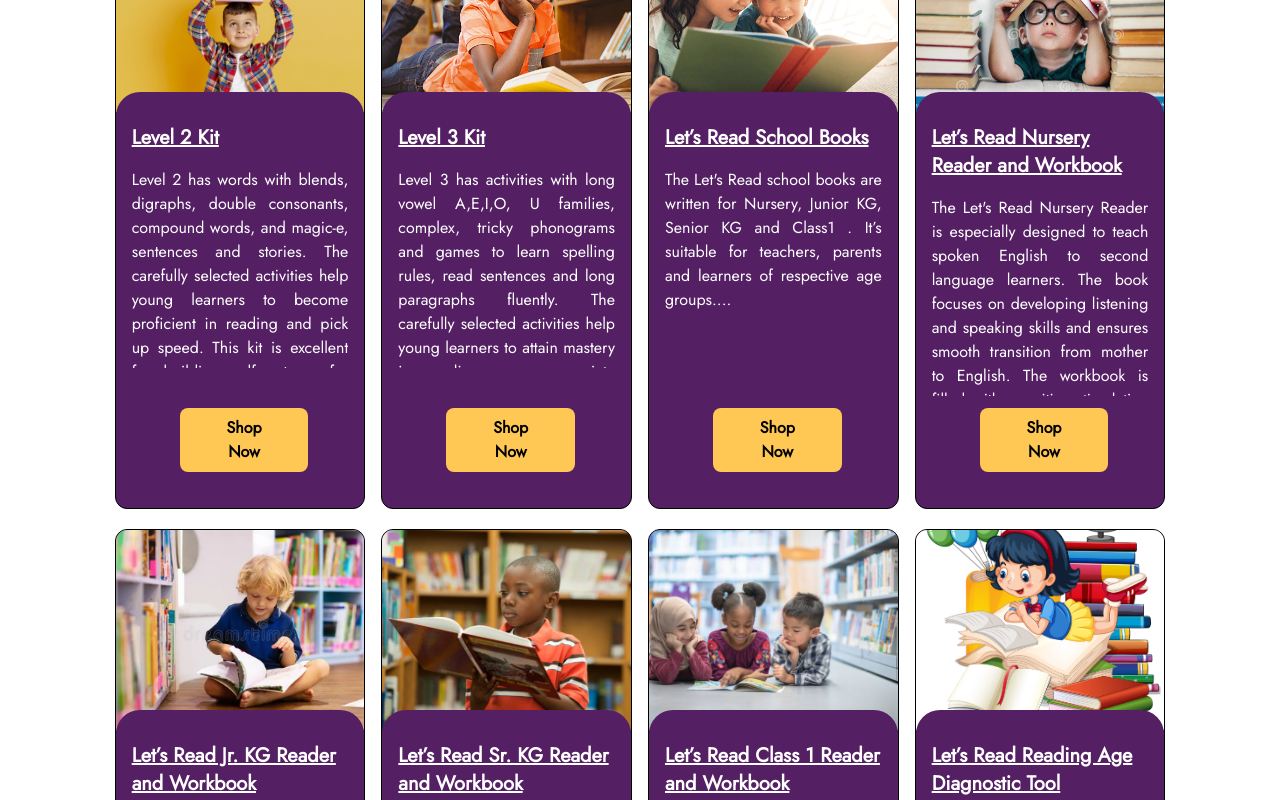
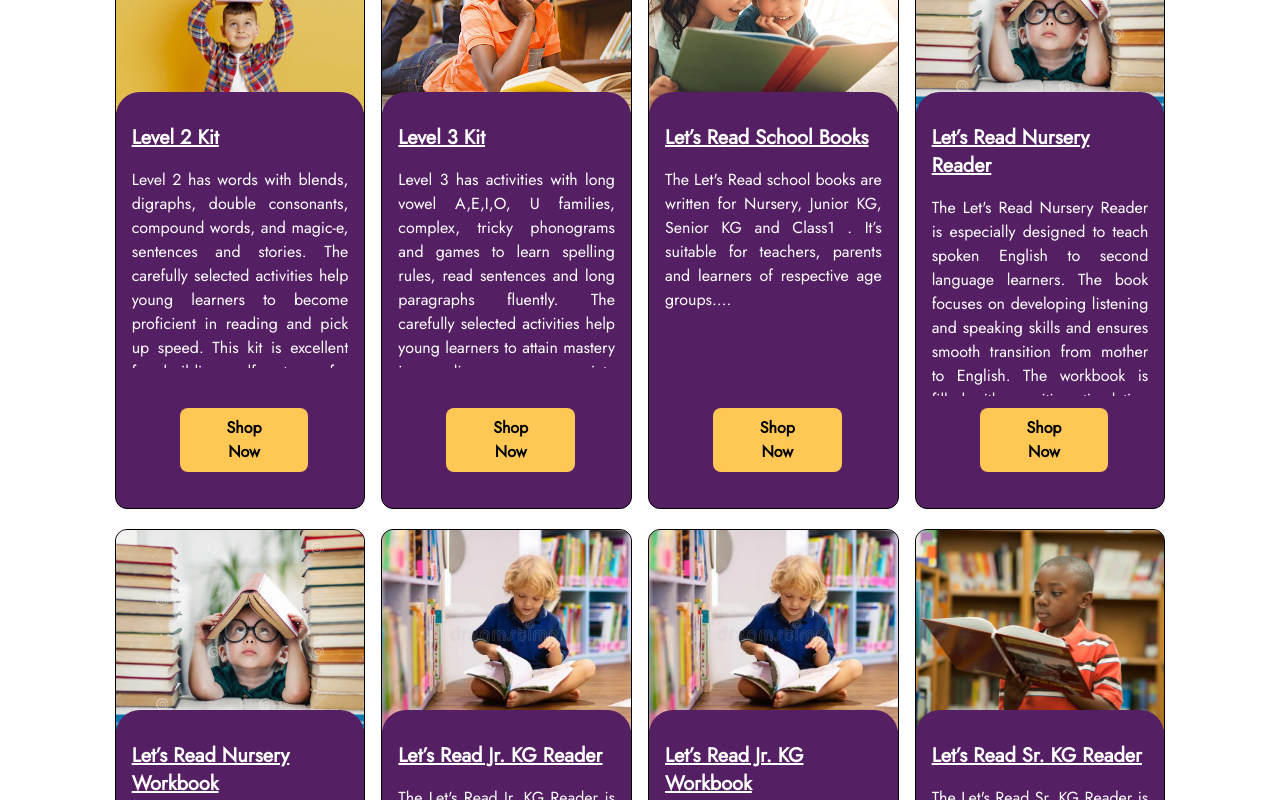
Before and after one commit to Hibbanur-Rahman/letsRead-new, a React (Vite) app: page /products in a window 1280 px wide. Shown: the part 1520-2320 px from the top of the page. Built offline with nearby package versions, Linux system fonts and the light colour scheme.

Commit message:
Fix the conetent

```diff
--- a/src/pages/Products.jsx
+++ b/src/pages/Products.jsx
@@ -47,7 +47,7 @@
         "Our Let's Read Educator's Handbook is your ultimate guide to teaching phonics skills effectively. It’s suitable for both teachers, parents and learners of all age groups.",
       icon: productCardIcon1,
       productLink:
-        "https://letsreadindia.myinstamojo.com/product/snakes-and-ladders/",
+        "https://letsreadindia.myinstamojo.com/product/phonics-reading-skill-educators-handbook/",
       type: "book",
       amount: 600,
     },
@@ -59,8 +59,8 @@
         "Let's Read kits are fun, engaging hands-on activities and games that support reading at every level. Purchase these exciting activities to make reading stress free.",
       icon: productCardIcon1,
       productLink:
-        "https://letsreadindia.myinstamojo.com/product/snakes-and-ladders/",
-      type: "game",
+        " ",
+      type: "book",
       amount: 8000,
     },
     {
@@ -71,7 +71,7 @@
         "Level 0 is for beginners and mostly young children. The carefully planned set of activities help the children to transition from mother tongue to English, recognise letters and associate sounds with symbols. Although this level is for early years, activities like the picture cards can be used as prompts for older children to improve spoken English. The Level 0 manual describes every activity in detail.",
       icon: productCardIcon1,
       productLink:
-        "https://letsreadindia.myinstamojo.com/product/snakes-and-ladders/",
+        " ",
       type: "book",
       amount: 8000,
     },
@@ -83,8 +83,8 @@
         "Level 1 is all about learning to read CVC (3 letter) words, sentences and stories. The carefully selected activities help young learners to master fluency in reading and pick up speed. This kit is excellent for building self esteem for your little ones. The Level 1 kit comes with a detailed manual that describes every activity in the kit.",
       icon: productCardIcon1,
       productLink:
-        "https://letsreadindia.myinstamojo.com/product/snakes-and-ladders/",
-      type: "game",
+        " ",
+      type: "book",
       amount: 8000,
     },
     {
@@ -95,7 +95,7 @@
         "Level 2 has words with blends, digraphs, double consonants, compound words, and magic-e, sentences and stories. The carefully selected activities help young learners to become proficient in reading and pick up speed. This kit is excellent for building self esteem for your little ones. The Level 2 kit comes with a detailed manual that describes every activity in the kit.",
       icon: productCardIcon1,
       productLink:
-        "https://letsreadindia.myinstamojo.com/product/snakes-and-ladders/",
+        " ",
       type: "book",
       amount: 8000,
     },
@@ -107,7 +107,7 @@
         "Level 3 has activities with long vowel A,E,I,O, U families, complex, tricky phonograms and games to learn spelling rules, read sentences and long paragraphs fluently. The carefully selected activities help young  learners to attain mastery in reading age appropriate books. This kit is excellent for building self esteem for children of all age groups. The Level 3 kit comes with a detailed manual that describes every activity in the kit.",
       icon: productCardIcon1,
       productLink:
-        "https://letsreadindia.myinstamojo.com/product/snakes-and-ladders/",
+        " ",
       type: "book",
       amount: 8000,
     },
@@ -119,55 +119,103 @@
         "The Let's Read school books are written for Nursery, Junior KG, Senior KG and Class1 . It’s suitable for teachers, parents and learners of respective age groups.",
       icon: productCardIcon2,
       productLink:
-        "https://letsreadindia.myinstamojo.com/product/snakes-and-ladders/",
+        "https://letsreadindia.myinstamojo.com/product/lets-read-nursery-reader/",
       type: "book",
       amount: 300,
     },
     {
       id: 8,
       image: productImg8,
-      heading: "Let’s Read Nursery Reader and Workbook",
+      heading: "Let’s Read Nursery Reader",
       description:
         "The Let's Read Nursery Reader is especially designed to teach spoken English to second language learners. The book focuses on developing listening and speaking skills and ensures smooth transition from mother to English. The workbook is filled with cognitive stimulation activities that stimulate higher order thinking skills and are perfect for tiny tots. The stickers and tracing activities are an instant favourite with toddlers",
       icon: productCardIcon3,
       productLink:
-        "https://letsreadindia.myinstamojo.com/product/snakes-and-ladders/",
+        "https://letsreadindia.myinstamojo.com/product/lets-read-nursery-reader/",
+      type: "book",
+      amount: 300,
+    },
+    {
+      id: 26,
+      image: productImg8,
+      heading: "Let’s Read Nursery Workbook",
+      description:
+        "The Let's Read Nursery Workbook is especially designed to teach writing English as second language learners. The Workbook focuses on developing writing and speaking skills and ensures smooth transition from mother to English. The workbook is filled with cognitive stimulation activities that stimulate higher order thinking skills and are perfect for tiny tots. The stickers and tracing activities are an instant favourite with toddlers",
+      icon: productCardIcon3,
+      productLink:
+        "https://letsreadindia.myinstamojo.com/product/lets-read-nursery-workbook/",
       type: "book",
       amount: 300,
     },
     {
       id: 9,
       image: productImg9,
-      heading: "Let’s Read Jr. KG Reader and Workbook",
+      heading: "Let’s Read Jr. KG Reader",
       description:
         "The Let's Read Jr. KG Reader is especially designed to practise reading CVC words and sentences with confidence and speed. The simple related illustrations help to build comprehension. Our structured approach makes reading stress free and a lot of fun.",
       icon: productCardIcon3,
       productLink:
-        "https://letsreadindia.myinstamojo.com/product/snakes-and-ladders/",
+        "https://letsreadindia.myinstamojo.com/product/lets-read-jr-kg-reader/",
+      type: "book",
+      amount: 180,
+    },
+    {
+      id: 27,
+      image: productImg9,
+      heading: "Let’s Read Jr. KG Workbook",
+      description:
+        "The Let's Read Jr. KG Workbook focuses on developing writing and speaking skills and ensures smooth transition from mother to English. The workbook is filled with cognitive stimulation activities that stimulate higher order thinking skills and are perfect for tiny tots. The stickers and tracing activities are an instant favourite with toddlers",
+      icon: productCardIcon3,
+      productLink:
+        "https://letsreadindia.myinstamojo.com/product/lets-read-jr-kg-workbook/",
       type: "book",
       amount: 180,
     },
     {
       id: 10,
       image: productImg10,
-      heading: " Let’s Read Sr. KG Reader and Workbook",
+      heading: " Let’s Read Sr. KG Reader",
       description:
         "The Let's Read Sr. KG Reader is especially designed to practise words with blends, digraphs, double consonants, compound words, and magic-e, sentences and stories.The simple related illustrations help to build comprehension. Our structured approach makes reading stress free and a lot of fun.",
       icon: productCardIcon3,
       productLink:
-        "https://letsreadindia.myinstamojo.com/product/snakes-and-ladders/",
-      type: "game",
+        "https://letsreadindia.myinstamojo.com/product/lets-read-sr-kg-reader/",
+      type: "book",
+      amount: 180,
+    },
+    {
+      id: 28,
+      image: productImg10,
+      heading: " Let’s Read Sr. KG Workbook",
+      description:
+        "The Let's Read Sr. KG Workbook focuses on developing writing and speaking skills and ensures smooth transition from mother to English. The workbook is filled with cognitive stimulation activities that stimulate higher order thinking skills and are perfect for tiny tots. The stickers and tracing activities are an instant favourite among children.",
+      icon: productCardIcon3,
+      productLink:
+        "https://letsreadindia.myinstamojo.com/product/lets-read-sr-kg-workbook/",
+      type: "book",
       amount: 180,
     },
     {
       id: 11,
       image: productImg11,
-      heading: "Let’s Read Class 1 Reader and Workbook",
+      heading: "Let’s Read Class 1 Reader",
       description:
         "The Let's Read Class 1 Reader is especially designed to practise long vowel A,E,I,O, U families, complex, tricky phonograms, learn spelling rules, read sentences and long paragraphs fluently. The simple related illustrations help to build comprehension. Our structured approach makes reading stress free and a lot of fun.The workbook is filled with cognitive stimulation activities that stimulate higher order thinking skills and are perfect for proficient readers. They provide the correct amount of challenge to build mastery.",
       icon: productCardIcon3,
       productLink:
-        "https://letsreadindia.myinstamojo.com/product/snakes-and-ladders/",
+        "https://letsreadindia.myinstamojo.com/product/lets-read-class-1-reader/",
+      type: "book",
+      amount: 240,
+    },
+    {
+      id: 29,
+      image: productImg11,
+      heading: "Let’s Read Class 1 Workbook",
+      description:
+        "The Let's Read Class 1 workbook is filled with cognitive stimulation activities that stimulate higher order thinking skills and are perfect for proficient readers. They provide the correct amount of challenge to build mastery.",
+      icon: productCardIcon3,
+      productLink:
+        "https://letsreadindia.myinstamojo.com/product/lets-read-class-1-workbook/",
       type: "book",
       amount: 240,
     },
@@ -179,7 +227,7 @@
         "The Let's Read - Reading Age Diagnostic Tool is a simple to use assessment tool that takes less than a minute to identify the Reading Age of a learner. All instructions of use are given in the manual. It is user friendly and does not require any formal training.",
       icon: productCardIcon3,
       productLink:
-        "https://letsreadindia.myinstamojo.com/product/snakes-and-ladders/",
+        "https://letsreadindia.myinstamojo.com/product/reading-age-diagnostic-tool/",
       type: "book",
       amount: 500,
     },
@@ -192,7 +240,7 @@
       icon: productCardIcon4,
       productLink:
         "https://letsreadindia.myinstamojo.com/product/snakes-and-ladders/",
-      type: "book",
+      type: "game",
       amount: 550,
     },
     {
@@ -204,7 +252,7 @@
       icon: productCardIcon4,
       productLink:
         "https://letsreadindia.myinstamojo.com/product/snakes-and-ladders/",
-      type: "book",
+      type: "game",
       amount: 550,
     },
     {
@@ -216,7 +264,7 @@
       icon: productCardIcon4,
       productLink:
         "https://letsreadindia.myinstamojo.com/product/snakes-and-ladders/",
-      type: "book",
+      type: "game",
       amount: 599,
     },
     {
@@ -228,7 +276,7 @@
       icon: productCardIcon4,
       productLink:
         "https://letsreadindia.myinstamojo.com/product/snakes-and-ladders/",
-      type: "book",
+      type: "game",
       amount: 600,
     },
     {
@@ -240,7 +288,7 @@
       icon: productCardIcon4,
       productLink:
         "https://letsreadindia.myinstamojo.com/product/snakes-and-ladders/",
-      type: "book",
+      type: "game",
       amount: 600,
     },
     {
@@ -252,7 +300,7 @@
       icon: productCardIcon4,
       productLink:
         "https://letsreadindia.myinstamojo.com/product/snakes-and-ladders/",
-      type: "book",
+      type: "game",
       amount: 600,
     },
     {
@@ -264,7 +312,7 @@
       icon: productCardIcon4,
       productLink:
         "https://letsreadindia.myinstamojo.com/product/snakes-and-ladders/",
-      type: "book",
+      type: "game",
       amount: 600,
     },
     {
@@ -276,7 +324,7 @@
       icon: productCardIcon4,
       productLink:
         "https://letsreadindia.myinstamojo.com/product/snakes-and-ladders/",
-      type: "book",
+      type: "game",
       amount: 699,
     },
     {
@@ -288,30 +336,114 @@
       icon: productCardIcon4,
       productLink:
         "https://letsreadindia.myinstamojo.com/product/snakes-and-ladders/",
-      type: "book",
+      type: "game",
       amount: 699,
     },
     {
       id: 22,
       image: productImg22,
-      heading: "DOT Books - Level 1 - Set 1, Set 2, Set 3, Set 4, Set 5",
+      heading: "Dot Books Level 1 Set 1 'A' ",
       description:
         "The level 1 DOT Books series help learners to master 3 letter words. Each set consists of a word book, a sight word book, a sentence book and two story books. The set focuses on a particular vowel sound and the entire set has words with the same sound. DOT Books are unique and one of it’s kind !",
       icon: productCardIcon4,
       productLink:
-        "https://letsreadindia.myinstamojo.com/product/snakes-and-ladders/",
+        "https://letsreadindia.myinstamojo.com/product/dot-books-level-1-set-1-a/",
+      type: "book",
+      amount: 599,
+    },
+    {
+      id: 26,
+      image: productImg22,
+      heading: "DOT Books - Level 1 - Set 2 'E' ",
+      description:
+        "The level 1 DOT Books Set 2 'E' help learners to master 3 letter words. Each set consists of a word book, a sight word book, a sentence book and two story books. The set focuses on a particular vowel sound and the entire set has words with the same sound. DOT Books are unique and one of it’s kind !",
+      icon: productCardIcon4,
+      productLink:
+        "https://letsreadindia.myinstamojo.com/product/dot-books-level-1-set-2-e/",
+      type: "book",
+      amount: 599,
+    },
+    {
+      id: 27,
+      image: productImg22,
+      heading: "DOT Books - Level 1 - Set 3 'I' ",
+      description:
+        "The level 1 DOT Books Set 3 'I' help learners to master 3 letter words. Each set consists of a word book, a sight word book, a sentence book and two story books. The set focuses on a particular vowel sound and the entire set has words with the same sound. DOT Books are unique and one of it’s kind !",
+      icon: productCardIcon4,
+      productLink:
+        "https://letsreadindia.myinstamojo.com/product/dot-books-level-1-set-3-i/",
+      type: "book",
+      amount: 599,
+    },
+    {
+      id: 28,
+      image: productImg22,
+      heading: "DOT Books - Level 1 - Set 4 'O' ",
+      description:
+        "The level 1 DOT Books Set 4 'O' help learners to master 3 letter words. Each set consists of a word book, a sight word book, a sentence book and two story books. The set focuses on a particular vowel sound and the entire set has words with the same sound. DOT Books are unique and one of it’s kind !",
+      icon: productCardIcon4,
+      productLink:
+        "https://letsreadindia.myinstamojo.com/product/dot-books-level-1-set-4-o/",
+      type: "book",
+      amount: 599,
+    },
+    {
+      id: 29,
+      image: productImg22,
+      heading: "DOT Books - Level 1 - Set 5 'U' ",
+      description:
+        "The level 1 DOT Books Set 5 'U' help learners to master 3 letter words. Each set consists of a word book, a sight word book, a sentence book and two story books. The set focuses on a particular vowel sound and the entire set has words with the same sound. DOT Books are unique and one of it’s kind !",
+      icon: productCardIcon4,
+      productLink:
+        "https://letsreadindia.myinstamojo.com/product/dot-books-level-1-set-5-u/",
       type: "book",
       amount: 599,
     },
     {
       id: 23,
       image: productImg23,
-      heading: "DOT Books - Level 2 - Set 1, Set 2, Set 3, Set 4, Set 5",
+      heading: "DOT Books - Level 2 - Set 1 Blend series 1",
       description:
-        "The level 2 DOT Books series help learners to master words with blends, digraphs, double consonants, compound words, magic e words.. Each set consists of a word book, a sight word book, a sentence book and two/three story books. The set focuses on a particular phoneme and the entire set practises the same phoneme. DOT Books are unique and one of its kind ! Experience the joy of watching your child gain confidence and master the art of reading!",
+        "The level 2 DOT Books Set 1 Blend series 1 help learners to master words with blends, digraphs, double consonants, compound words, magic e words.. Each set consists of a word book, a sight word book, a sentence book and two/three story books. The set focuses on a particular phoneme and the entire set practises the same phoneme. DOT Books are unique and one of its kind ! Experience the joy of watching your child gain confidence and master the art of reading!",
       icon: productCardIcon4,
       productLink:
-        "https://letsreadindia.myinstamojo.com/product/snakes-and-ladders/",
+        "https://letsreadindia.myinstamojo.com/product/dot-books-level-2-set-1blend-series-1/",
+      type: "book",
+      amount: 599,
+    },
+    {
+      id: 30,
+      image: productImg23,
+      heading: "DOT Books - Level 2 - Set 2 Blend series 2",
+      description:
+        "The level 2 DOT Books Set 2 Blend series 2 help learners to master words with blends, digraphs, double consonants, compound words, magic e words.. Each set consists of a word book, a sight word book, a sentence book and two/three story books. The set focuses on a particular phoneme and the entire set practises the same phoneme. DOT Books are unique and one of its kind ! Experience the joy of watching your child gain confidence and master the art of reading!",
+      icon: productCardIcon4,
+      productLink:
+        "https://letsreadindia.myinstamojo.com/product/dot-books-level-2-set-2blend-series-2/",
+      type: "book",
+      amount: 599,
+    },
+    {
+      id: 31,
+      image: productImg23,
+      heading: "DOT Books - Level 2 - Set 3 Diagraph series 1",
+      description:
+        "The level 2 DOT Books Set 3 Diagraph series 1 help learners to master words with blends, digraphs, double consonants, compound words, magic e words.. Each set consists of a word book, a sight word book, a sentence book and two/three story books. The set focuses on a particular phoneme and the entire set practises the same phoneme. DOT Books are unique and one of its kind ! Experience the joy of watching your child gain confidence and master the art of reading!",
+      icon: productCardIcon4,
+      productLink:
+        "https://letsreadindia.myinstamojo.com/product/dot-books-level-2-set-3-diagraph-series-1/",
+      type: "book",
+      amount: 599,
+    },
+    {
+      id: 32,
+      image: productImg23,
+      heading: "DOT Books - Level 2 - Set 4 Diagraph series 2",
+      description:
+        "The level 2 DOT Books Set 4 Diagraph series 2 help learners to master words with blends, digraphs, double consonants, compound words, magic e words.. Each set consists of a word book, a sight word book, a sentence book and two/three story books. The set focuses on a particular phoneme and the entire set practises the same phoneme. DOT Books are unique and one of its kind ! Experience the joy of watching your child gain confidence and master the art of reading!",
+      icon: productCardIcon4,
+      productLink:
+        "https://letsreadindia.myinstamojo.com/product/dot-books-level-2-set-4-diagraph-series-2/",
       type: "book",
       amount: 599,
     },
@@ -320,10 +452,10 @@
       image: productImg24,
       heading: "Where Did They Come From ?",
       description:
-        "A beautifully written book in poetry form; this book explores the wonders of the universe and instills a sense of wonder and joy in the child’s mind. Dive into the magical world of the mysteries of nature and ponder on the echoing chorus of the book… Where did they come from ?",
+        "A beautifully written book in poetry form : This book explores the wonders of the universe and instills a sense of wonder and joy in the child’s mind. Dive into the magical world of the mysteries of nature and ponder on the echoing chorus of the book… Where did they come from ?",
       icon: productCardIcon4,
       productLink:
-        "https://letsreadindia.myinstamojo.com/product/snakes-and-ladders/",
+        " ",
       type: "book",
       amount: 449,
     },
@@ -335,7 +467,7 @@
         "This delightful book explores the critters (creatures) of the Western Ghat. It is written as a poetry and is a fascinating journey of a young girl as she observes and explores tiny yet magnificent creatures in the Western ghats.",
       icon: productCardIcon4,
       productLink:
-        "https://letsreadindia.myinstamojo.com/product/snakes-and-ladders/",
+        " ",
       type: "book",
       amount: 449,
     },
@@ -389,28 +521,25 @@
       <div className="md:mt-24 md:mb-0 mb-8 w-full flex flex-col items-center justify-center">
         <div className="flex gap-[40px] font-bold w-10/12">
           <div
-            className={`text-3xl cursor-pointer ${
-              activeTab === "all" ? "text-pink underline" : ""
-            }`}
+            className={`text-3xl cursor-pointer ${activeTab === "all" ? "text-pink underline" : ""
+              }`}
             onClick={() => handleFilter("all")}
           >
             All
           </div>
           <div
-            className={`text-3xl cursor-pointer ${
-              activeTab === "book" ? "text-pink underline" : ""
-            }`}
+            className={`text-3xl cursor-pointer ${activeTab === "book" ? "text-pink underline" : ""
+              }`}
             onClick={() => handleFilter("book")}
           >
             Books
           </div>
           <div
-            className={`text-3xl cursor-pointer ${
-              activeTab === "game" ? "text-pink underline" : ""
-            }`}
+            className={`text-3xl cursor-pointer ${activeTab === "game" ? "text-pink underline" : ""
+              }`}
             onClick={() => handleFilter("game")}
           >
-            Game
+            Games
           </div>
         </div>
         <div className="flex md:flex-row flex-wrap flex-col justify-center align-center gap-y-[20px] md:w-10/12 mt-10 relative">
```
